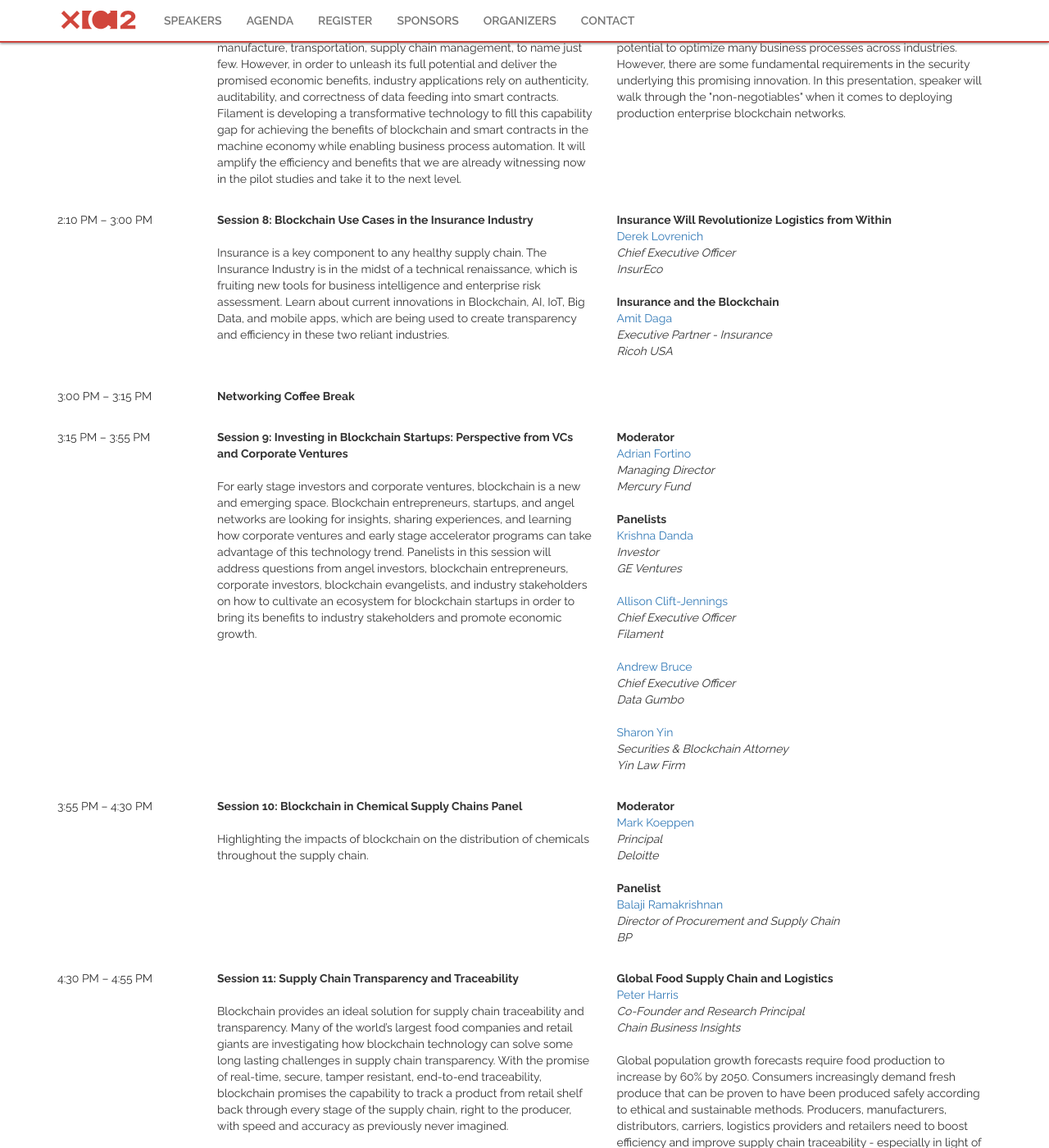
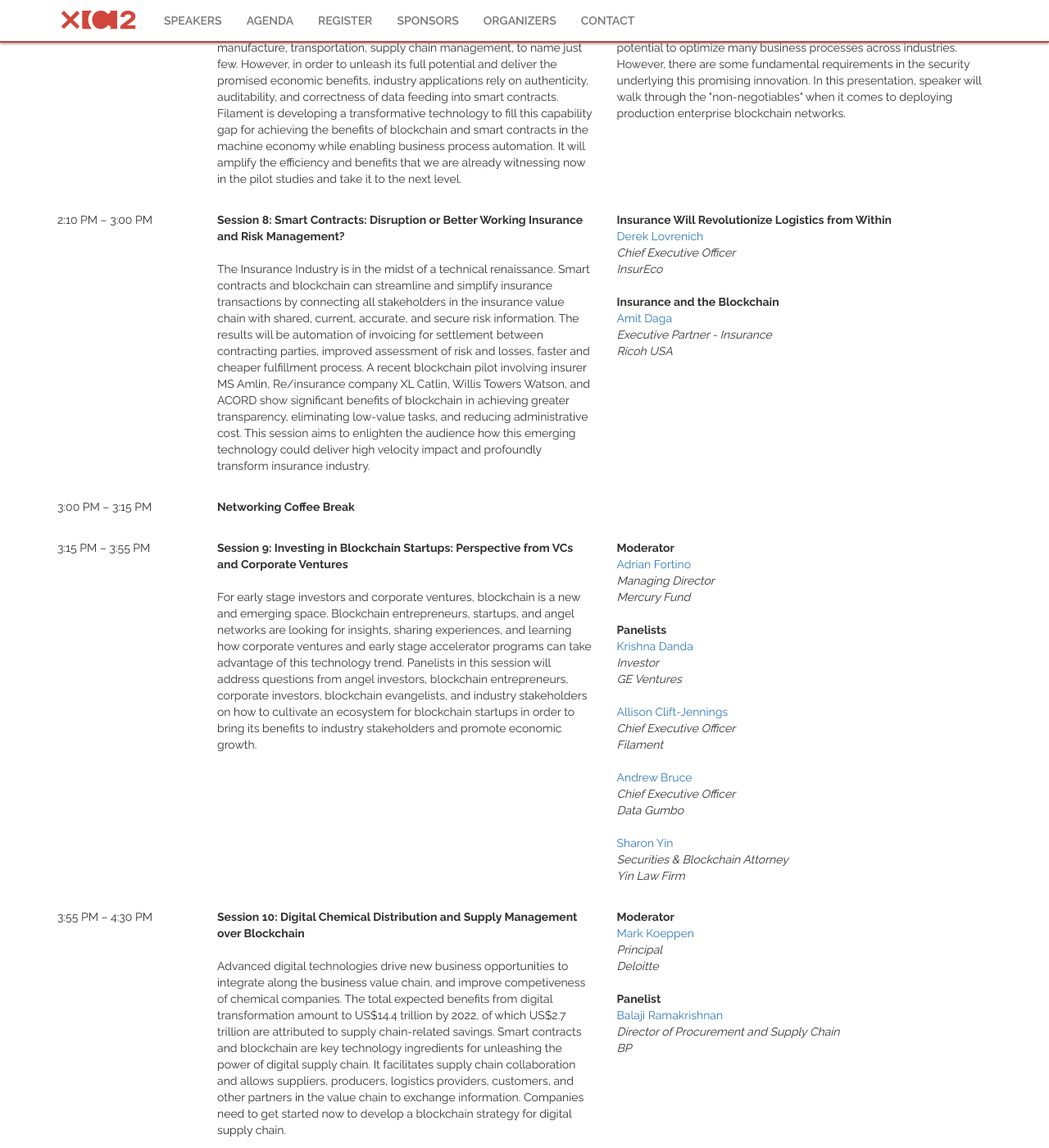
Before and after one commit to gnawalishyam/jekyll, a Jekyll site: the page built from index.html, in a window 1280 px wide and 1400 px high, scrolled down 7012 px. Shown: the whole window at 82% size. Built offline with Jekyll 4.4.1, drawn with Linux system fonts in a browser that asks for light colours; some web fonts are replaced.

Commit message:
Updated sessions 8 & 10 in agenda

```diff
--- a/index.html
+++ b/index.html
@@ -224,7 +224,7 @@
 									2:10 PM – 3:00 PM
 								</div>
 								<div class="col-md-5 pb-15">
-									<b>Session 8: Blockchain Use Cases in the Insurance Industry</b></br></br>Insurance is a key component to any healthy supply chain. The Insurance Industry is in the midst of a technical renaissance, which is fruiting new tools for business intelligence and enterprise risk assessment. Learn about current innovations in Blockchain, AI, IoT, Big Data, and mobile apps, which are being used to create transparency and efficiency in these two reliant industries.
+									<b>Session 8: Smart Contracts: Disruption or Better Working Insurance and Risk Management?</b></br></br>The Insurance Industry is in the midst of a technical renaissance. Smart contracts and blockchain can streamline and simplify insurance transactions by connecting all stakeholders in the insurance value chain with shared, current, accurate, and secure risk information. The results will be automation of invoicing for settlement between contracting parties, improved assessment of risk and losses, faster and cheaper fulfillment process. A recent blockchain pilot involving insurer MS Amlin, Re/insurance company XL Catlin, Willis Towers Watson, and ACORD show significant benefits of blockchain in achieving greater transparency, eliminating low-value tasks, and reducing administrative cost. This session aims to enlighten the audience how this emerging technology could deliver high velocity impact and profoundly transform insurance industry.
 								</div>
 								<div class="col-md-5">
 									<b>Insurance Will Revolutionize Logistics from Within </b></br><a href="https://blockchainsupplychain.io/person/Derek-Lovrenich">Derek Lovrenich</a></br><em>Chief Executive Officer</em></br><em>InsurEco</em></br></br><b>Insurance and the Blockchain  </b></br><a href="https://blockchainsupplychain.io/person/Amit-Daga">Amit Daga</a></br><em>Executive Partner - Insurance</em></br><em>Ricoh USA</em></br></br>
@@ -257,7 +257,7 @@
 									3:55 PM – 4:30 PM
 								</div>
 								<div class="col-md-5 pb-15">
-									<b>Session 10: Blockchain in Chemical Supply Chains Panel</b></br></br>Highlighting the impacts of blockchain on the distribution of chemicals throughout the supply chain.
+									<b>Session 10: Digital Chemical Distribution and Supply Management over Blockchain</b></br></br>Advanced digital technologies drive new business opportunities to integrate along the business value chain, and improve competiveness of chemical companies. The total expected benefits from digital transformation amount to US$14.4 trillion by 2022, of which US$2.7 trillion are attributed to supply chain-related savings. Smart contracts and blockchain are key technology ingredients for unleashing the power of digital supply chain. It facilitates supply chain collaboration and allows suppliers, producers, logistics providers, customers, and other partners in the value chain to exchange information. Companies need to get started now to develop a blockchain strategy for digital supply chain.
 								</div>
 								<div class="col-md-5">
 									<b>Moderator</b></br><a href="https://blockchainsupplychain.io/person/Mark-Koeppen">Mark Koeppen</a></br><em>Principal</em></br><em>Deloitte</em></br></br>
```
